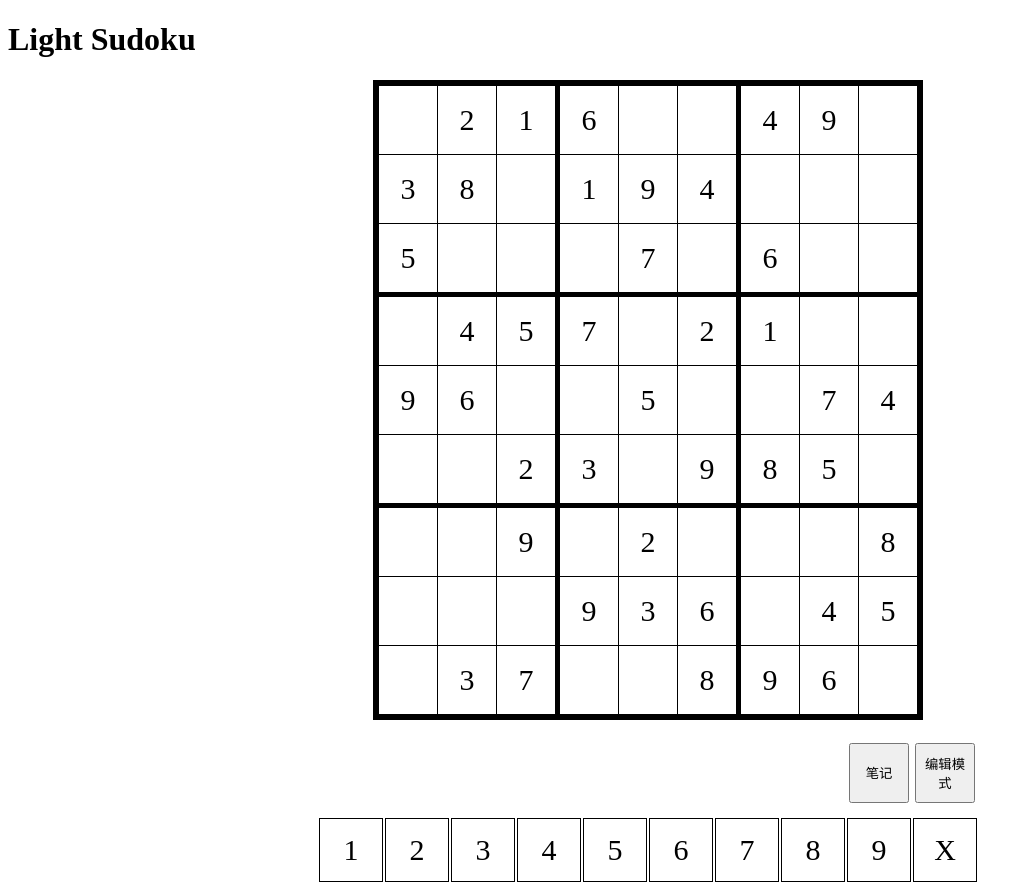
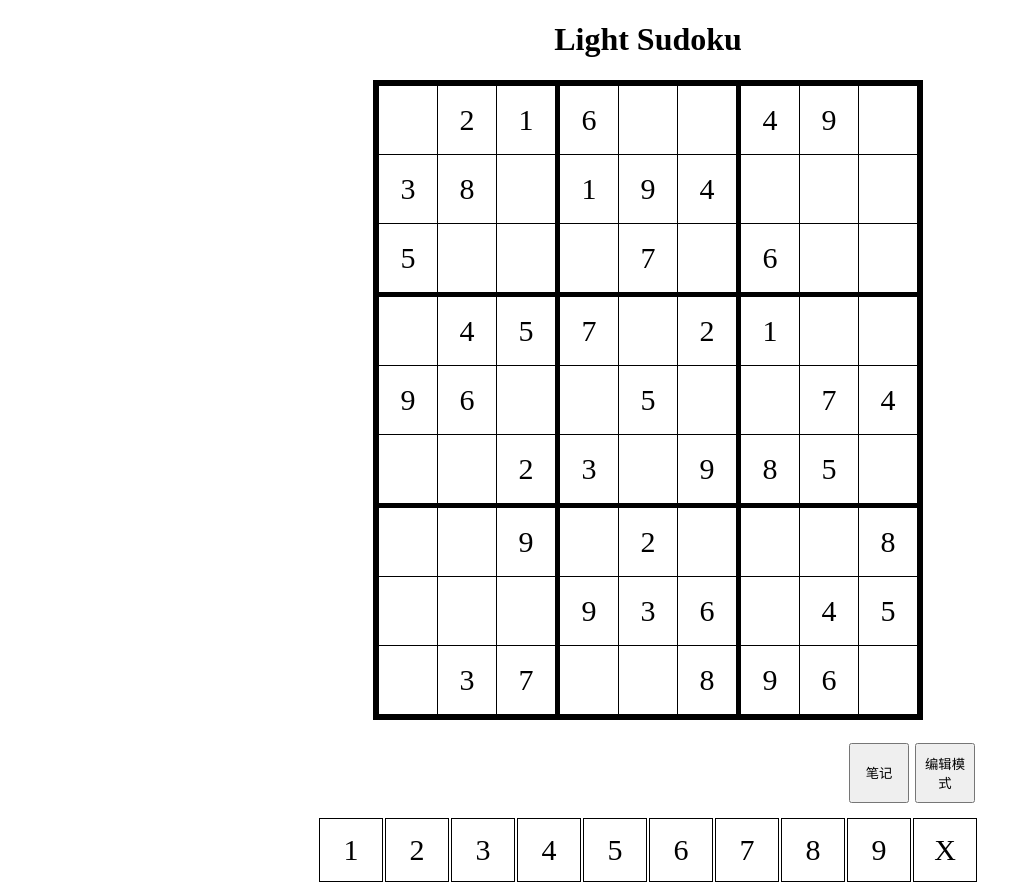
Before and after one commit to Next-World/light-sudoku, a React (Create React App) app: page / in a window 1280 px wide. Shown: the whole page, without its empty margins (0-1032 px from the left). Built offline with nearby package versions, Linux system fonts and the light colour scheme.

Commit message:
feat(app.tsx):change title

```diff
--- a/src/App.tsx
+++ b/src/App.tsx
@@ -5,7 +5,7 @@ import SudokuPane from "./components/SudokuPane";
 function App() {
   return (
     <div className="App">
-        <h1>Light Sudoku</h1>
+        <h1 style={{width:"100%",textAlign:"center"}}>Light Sudoku</h1>
         <SudokuPane />
     </div>
   );
```
